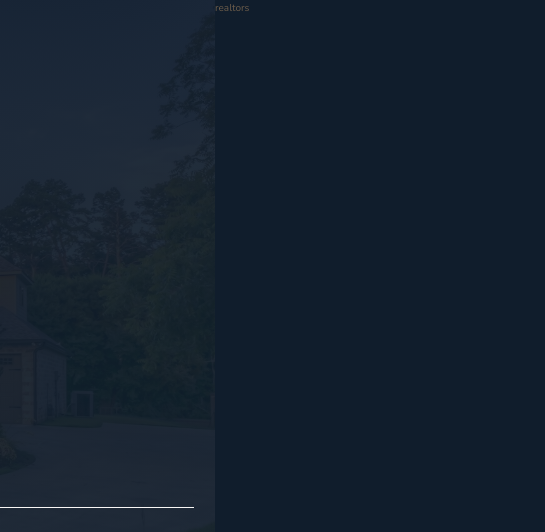
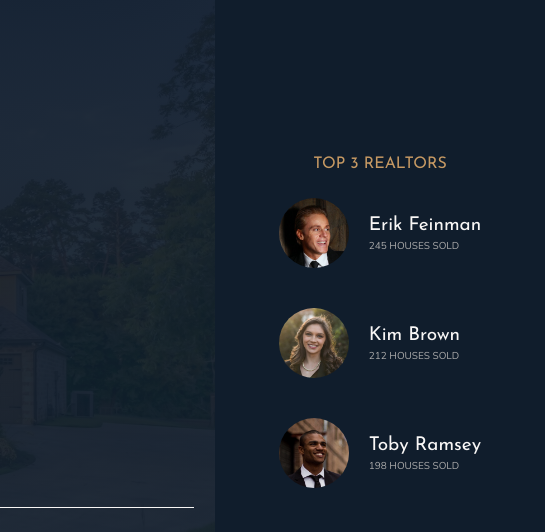
Before and after one commit to Efiamotu-1/Lockett, a website: page index.html in a window 1280 px wide. Shown: the top 532 px of the page, 735-1280 px from the left. Drawn offline with nearby package versions, Linux system fonts and the light colour scheme.

Commit message:
build realtors section

```diff
--- a/index.html
+++ b/index.html
@@ -28,7 +28,28 @@
                 <img src="img/logo-bi.png" alt="Seen on logo 4">
             </div>
         </header>
-        <div class="realtors">realtors</div>
+        <div class="realtors">
+            <h3 class="heading-3">Top 3 Realtors</h3>
+            <div class="realtors__list">
+                <img src="img/realtor-1.jpeg" alt="Realtor 1" class="realtors__img">
+                <div class="realtors__details">
+                    <h4 class="heading-4 heading-4--light">Erik Feinman</h4>
+                    <p class="realtors__sold">245 houses sold</p>
+                </div>
+
+                <img src="img/realtor-2.jpeg" alt="Realtor 2" class="realtors__img">
+                <div class="realtors__details">
+                    <h4 class="heading-4 heading-4--light">Kim Brown</h4>
+                    <p class="realtors__sold">212 houses sold</p>
+                </div>
+
+                <img src="img/realtor-3.jpeg" alt="Realtor 3" class="realtors__img">
+                <div class="realtors__details">
+                    <h4 class="heading-4 heading-4--light">Toby Ramsey</h4>
+                    <p class="realtors__sold">198 houses sold</p>
+                </div>
+            </div>
+        </div>
         <section class="features">
             <div class="feature">
                 <svg class="feature__icon">
--- a/sass/_realtors.scss
+++ b/sass/_realtors.scss
@@ -1,4 +1,32 @@
 .realtors {
     background-color: $color-secondary;
     grid-column: col-start 7 / full-end;
+    padding: 3rem;
+
+    display: grid;
+    align-content: center;
+    grid-row-gap: 2rem;
+    justify-items: center;
+    justify-content: center;
+
+
+    &__list {
+        display: grid;
+        grid-template-columns: min-content max-content;
+        grid-column-gap: 2rem;
+        grid-row-gap: 5vh;
+        align-items: center;
+    }
+
+    &__img {
+        width: 7rem;
+        border-radius: 50%;
+        display: block;
+    }
+
+    &__sold {
+        text-transform: uppercase;
+        color: $color-grey-light-2;
+        margin-top: -3px;
+    }
 }
```
Also changed, not shown: css/style.comp.css.
